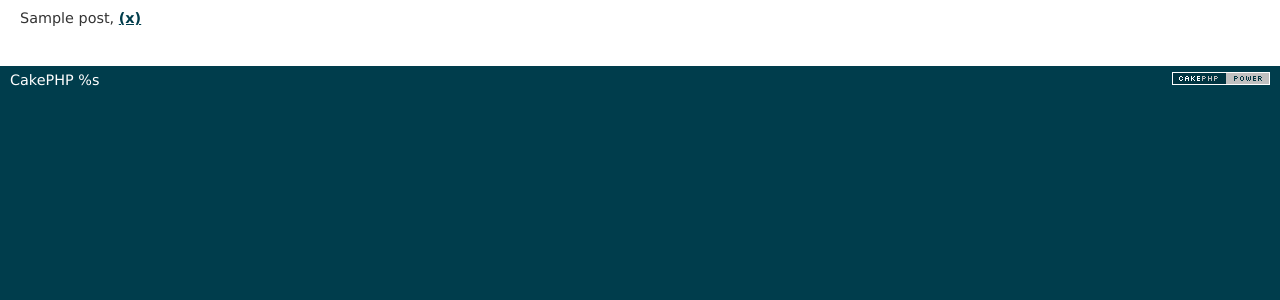
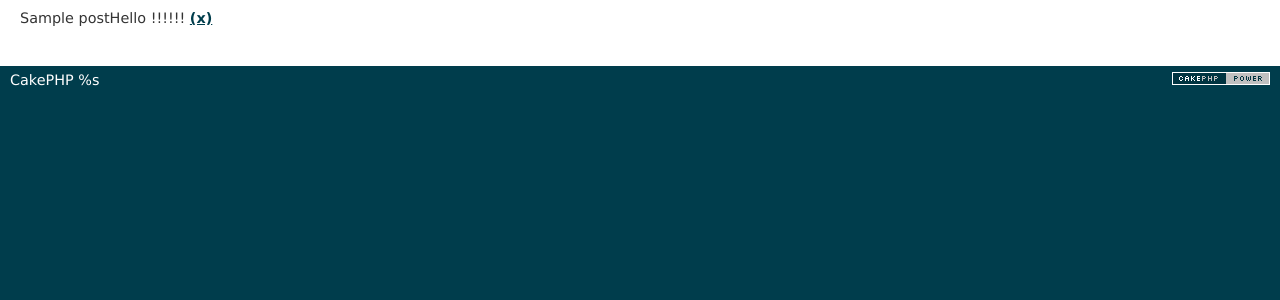
Before and after one commit to harolato/CMM004, a CakePHP app: the page made by app/View/Posts/index.ctp in a window 1280 px wide. Shown: the part 47-347 px from the top of the page. Run offline with PHP 8.4 and a stand-in for CakePHP, Linux system fonts and the light colour scheme; the template is opened without the code that fills it: most values are stand-ins (such as "Sample title", 1, 10 or a date in 2020); data that the repository does not hold is empty; some libraries are stand-ins or nearby versions.

Commit message:
change 1

```diff
--- a/app/View/Posts/index.ctp
+++ b/app/View/Posts/index.ctp
@@ -1,5 +1,5 @@
 <?php
 foreach ( $data as &$post ) {
-    echo $post['Post']['post'] .', '. $this->Html->link('(x)', array('controller' => 'posts', 'action' => 'delete', $post['Post']['id'])) .'<br/>';
+    echo $post['Post']['post'] .'Hello !!!!!! '. $this->Html->link('(x)', array('controller' => 'posts', 'action' => 'delete', $post['Post']['id'])) .'<br/>';
 }
 ?>
```
